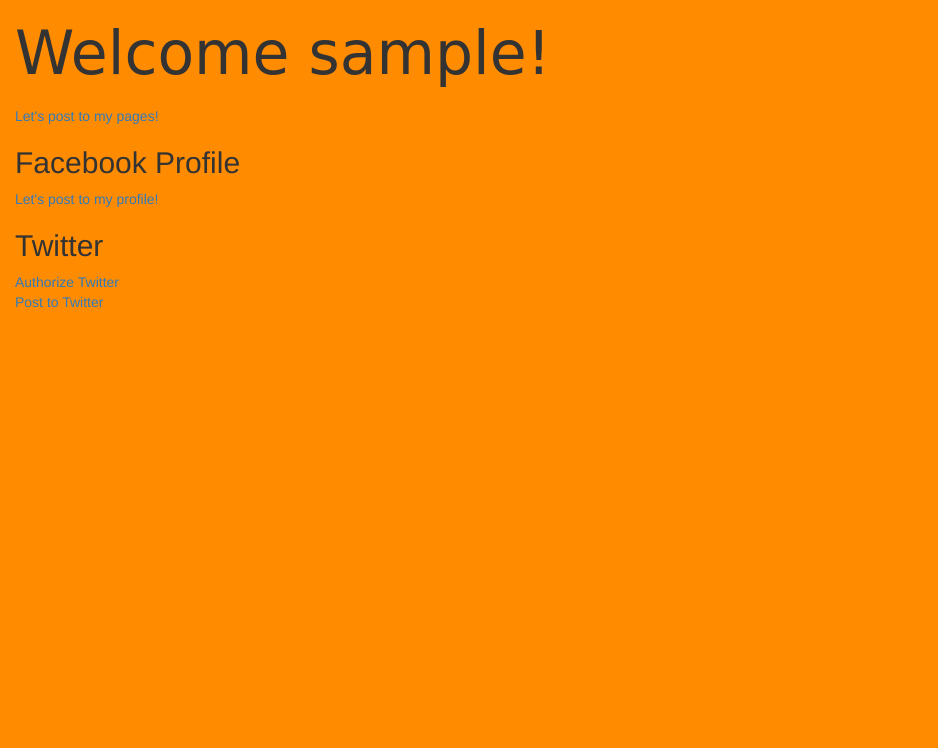
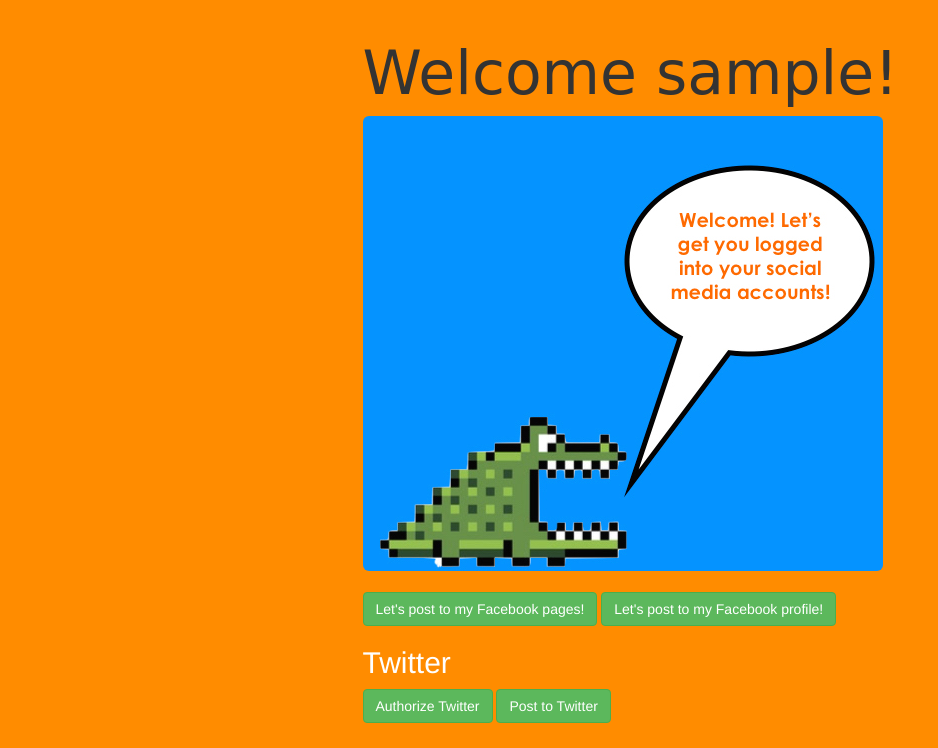
Before and after one commit to ChloeCodesThings/LaterGator, a Flask app: template templates/logged_in_page.html in a window 1280 px wide. Shown: the part 52-800 px from the top of the page, without its empty margins (0-938 px from the left). Run offline with Flask 2, Linux system fonts and the light colour scheme; the template is opened without the code that fills it: most values are stand-ins (such as "Sample title", 1, 10 or a date in 2020); some libraries are stand-ins or nearby versions; some web fonts are replaced.

Commit message:
More CSS added (and bootstrap)

```diff
--- a/static/latergator.css
+++ b/static/latergator.css
@@ -24,3 +24,8 @@ body {
     color: #040404;
     background-color: #ffa700;
 }
+
+.h2, h2 {
+    font-size: 30px;
+    color: white;
+}
--- a/templates/logged_in_page.html
+++ b/templates/logged_in_page.html
@@ -1,8 +1,26 @@
 {% extends 'base.html' %}
 {% block content %}
 
-    <h1>Welcome {{username}}!</h1>
-<h2 id="status"></h2>
+
+<div class="container">
+
+    <div class="row">
+        <div class="col-xs-12 col-sm-12 col-md-6 col-md-offset-3 col-lg-6 col-lg-offset-3">
+            <h1>Welcome {{username}}!</h1>
+        </div>
+    </div>
+
+    <div class="row">
+        <div class="col-xs-12 col-sm-12 col-md-6 col-md-offset-3 col-lg-6 col-lg-offset-3">
+            <img id ="welcome_image" src='/static/latergatorloggedin.jpg' class="img-rounded">
+        </div>
+    </div>
+
+    <div class="row">
+        <div class="col-xs-12 col-sm-12 col-md-6 col-md-offset-3 col-lg-6 col-lg-offset-3">
+            <h2 id="status"></h2>
+        </div>
+    </div>
 
 <script>
 
@@ -25,8 +43,7 @@
 
     } else if (response.status === 'not_authorized') {
       // The person is logged into Facebook, but not your app.
-      document.getElementById('status').innerHTML = 'Would you like to post to Facebook?' +
-        ' Please click the button below';
+      document.getElementById('status').innerHTML = 'Please login to Facebook';
     } else {
       // The person is not logged into Facebook, so we're not sure if
       // they are logged into this app or not.
@@ -91,9 +108,12 @@
     FB.api('/me', function(response) {
       console.log('Successful login for: ' + response.name);
       document.getElementById('status').innerHTML =
-        'You are logged in and are able to access the pages ' + response.name + ' manages!';
+        'You are logged in to Facebook!';
     });
   }
+
+
+
 </script>
 
 
@@ -105,29 +125,35 @@
 -->
 
 
+    <div class="row">
+        <div class="col-xs-12 col-sm-12 col-md-6 col-md-offset-3 col-lg-6 col-lg-offset-3">
+
+            <fb:login-button id="fb_login_button" scope="public_profile,email,manage_pages,publish_pages,publish_actions" onlogin="checkLoginState();">
+            </fb:login-button>
+        </div>
+    </div>
 
 
-<fb:login-button id="fb_login_button" scope="public_profile,email,manage_pages,publish_pages,publish_actions" onlogin="checkLoginState();">
-</fb:login-button>
+    <div class="row">
+        <div class="col-xs-12 col-sm-12 col-md-6 col-md-offset-3 col-lg-6 col-lg-offset-3">
+            <a href ="/post_pages" class="btn btn-success" id="post_pages_button">Let's post to my Facebook pages!</a>
 
-<!-- <div id="status">
-</div> -->
+            <a href ="/post_profile" class="btn btn-success" id="post_profile_button">Let's post to my Facebook profile!</a>
+        </div>
+    </div>
 
+    <div class="row">
+        <div class="col-xs-12 col-sm-12 col-md-6 col-md-offset-3 col-lg-6 col-lg-offset-3">
+            <h2>Twitter</h2>
+        </div>
+    </div>
+    <div class="row">
+        <div class="col-xs-12 col-sm-12 col-md-6 col-md-offset-3 col-lg-6 col-lg-offset-3">
+            <a href ="/twitter_oauth" class="btn btn-success" id="auth_twitter_button">Authorize Twitter</a>
 
-<a href ="/post_pages" id="post_pages_button">Let's post to my pages!</a>
-<!-- (This will be a button) -->
-
-
-
-
-<h2>Facebook Profile</h2>
-<a href ="/post_profile" id="post_profile_button">Let's post to my profile!</a>
-
-
-<h2>Twitter</h2>
-<a href ="/twitter_oauth" id="auth_twitter_button">Authorize Twitter</a>
-<br>
-<a href ="/post_twitter" id="post_twitter_button">Post to Twitter</a>
+            <a href ="/post_twitter" class="btn btn-success" id="post_twitter_button">Post to Twitter</a>
+        </div>
+    </div>
 
 
 {% endblock %}
```
Also changed, not shown: templates/homepage.html (+4 -23 lines), templates/login.html (+25 -4 lines), templates/register.html (+28 -10 lines), static/latergatorloggedin.jpg (added), static/latergatorlogin.jpg (added), static/latergatorregister.jpg (added).
